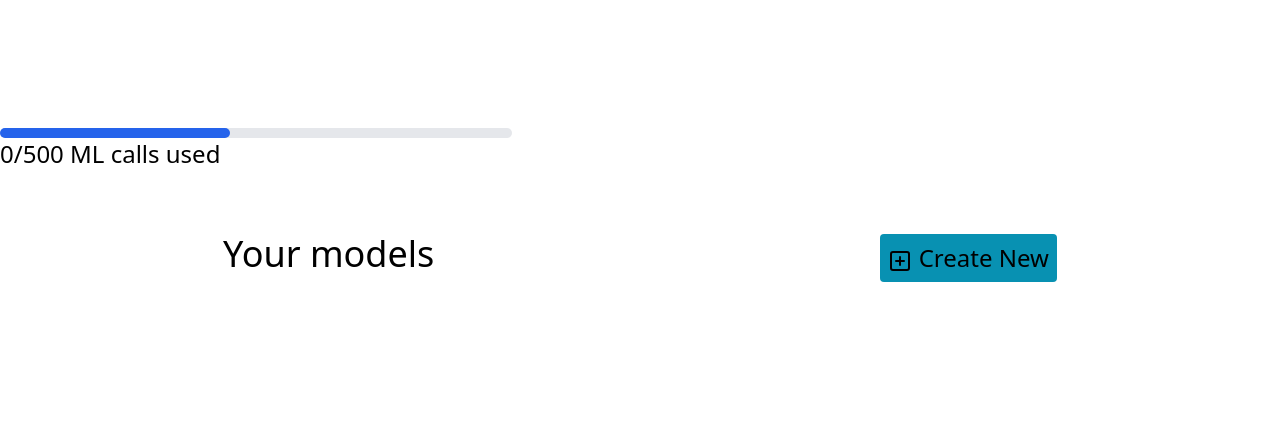
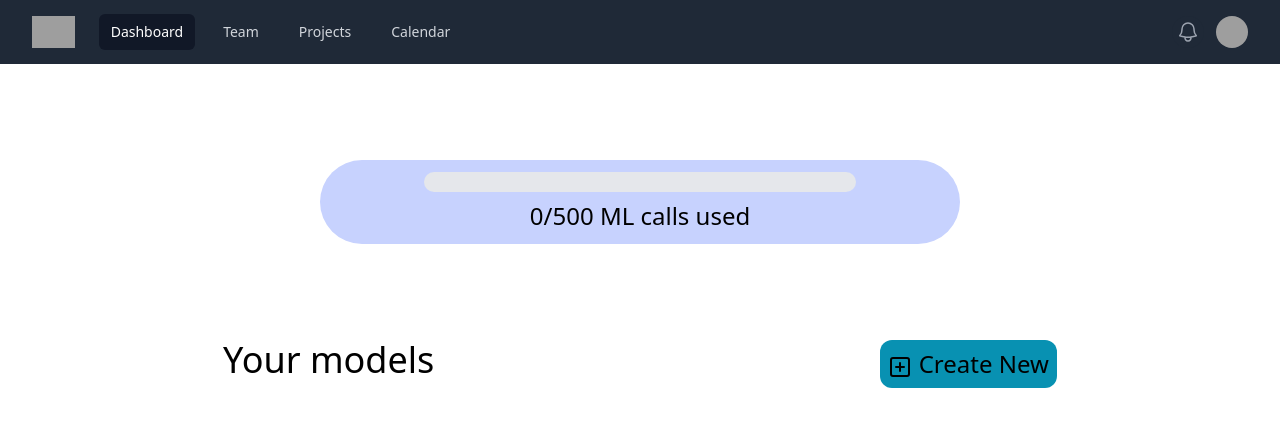
Before and after one commit to adam-php/Swivel-sveltekit, a SvelteKit app: page /dashboard in a window 1280 px wide. Shown: the top 426 px of the page. Built offline with nearby package versions, Linux system fonts and the light colour scheme; grey boxes are pictures that could not be loaded.

Commit message:
add dashboard

```diff
--- /dev/null
+++ b/src/components/common/navbar.svelte
@@ -0,0 +1,91 @@
+<nav class="bg-gray-800">
+  <div class="mx-auto max-w-7xl px-2 sm:px-6 lg:px-8">
+    <div class="relative flex h-16 items-center justify-between">
+      <div class="absolute inset-y-0 left-0 flex items-center sm:hidden">
+        <!-- Mobile menu button-->
+        <button type="button" class="relative inline-flex items-center justify-center rounded-md p-2 text-gray-400 hover:bg-gray-700 hover:text-white focus:outline-none focus:ring-2 focus:ring-inset focus:ring-white" aria-controls="mobile-menu" aria-expanded="false">
+          <span class="absolute -inset-0.5"></span>
+          <span class="sr-only">Open main menu</span>
+          <!--
+            Icon when menu is closed.
+
+            Menu open: "hidden", Menu closed: "block"
+          -->
+          <svg class="block h-6 w-6" fill="none" viewBox="0 0 24 24" stroke-width="1.5" stroke="currentColor" aria-hidden="true" data-slot="icon">
+            <path stroke-linecap="round" stroke-linejoin="round" d="M3.75 6.75h16.5M3.75 12h16.5m-16.5 5.25h16.5" />
+          </svg>
+          <!--
+            Icon when menu is open.
+
+            Menu open: "block", Menu closed: "hidden"
+          -->
+          <svg class="hidden h-6 w-6" fill="none" viewBox="0 0 24 24" stroke-width="1.5" stroke="currentColor" aria-hidden="true" data-slot="icon">
+            <path stroke-linecap="round" stroke-linejoin="round" d="M6 18 18 6M6 6l12 12" />
+          </svg>
+        </button>
+      </div>
+      <div class="flex flex-1 items-center justify-center sm:items-stretch sm:justify-start">
+        <div class="flex flex-shrink-0 items-center">
+          <img class="h-8 w-auto" src="https://tailwindui.com/plus/img/logos/mark.svg?color=indigo&shade=500" alt="Your Company">
+        </div>
+        <div class="hidden sm:ml-6 sm:block">
+          <div class="flex space-x-4">
+            <!-- Current: "bg-gray-900 text-white", Default: "text-gray-300 hover:bg-gray-700 hover:text-white" -->
+            <a href="#" class="rounded-md bg-gray-900 px-3 py-2 text-sm font-medium text-white" aria-current="page">Dashboard</a>
+            <a href="#" class="rounded-md px-3 py-2 text-sm font-medium text-gray-300 hover:bg-gray-700 hover:text-white">Team</a>
+            <a href="#" class="rounded-md px-3 py-2 text-sm font-medium text-gray-300 hover:bg-gray-700 hover:text-white">Projects</a>
+            <a href="#" class="rounded-md px-3 py-2 text-sm font-medium text-gray-300 hover:bg-gray-700 hover:text-white">Calendar</a>
+          </div>
+        </div>
+      </div>
+      <div class="absolute inset-y-0 right-0 flex items-center pr-2 sm:static sm:inset-auto sm:ml-6 sm:pr-0">
+        <button type="button" class="relative rounded-full bg-gray-800 p-1 text-gray-400 hover:text-white focus:outline-none focus:ring-2 focus:ring-white focus:ring-offset-2 focus:ring-offset-gray-800">
+          <span class="absolute -inset-1.5"></span>
+          <span class="sr-only">View notifications</span>
+          <svg class="h-6 w-6" fill="none" viewBox="0 0 24 24" stroke-width="1.5" stroke="currentColor" aria-hidden="true" data-slot="icon">
+            <path stroke-linecap="round" stroke-linejoin="round" d="M14.857 17.082a23.848 23.848 0 0 0 5.454-1.31A8.967 8.967 0 0 1 18 9.75V9A6 6 0 0 0 6 9v.75a8.967 8.967 0 0 1-2.312 6.022c1.733.64 3.56 1.085 5.455 1.31m5.714 0a24.255 24.255 0 0 1-5.714 0m5.714 0a3 3 0 1 1-5.714 0" />
+          </svg>
+        </button>
+
+        <!-- Profile dropdown -->
+        <div class="relative ml-3">
+          <div>
+            <button type="button" class="relative flex rounded-full bg-gray-800 text-sm focus:outline-none focus:ring-2 focus:ring-white focus:ring-offset-2 focus:ring-offset-gray-800" id="user-menu-button" aria-expanded="false" aria-haspopup="true">
+              <span class="absolute -inset-1.5"></span>
+              <span class="sr-only">Open user menu</span>
+              <img class="h-8 w-8 rounded-full" src="https://images.unsplash.com/photo-1472099645785-5658abf4ff4e?ixlib=rb-1.2.1&ixid=eyJhcHBfaWQiOjEyMDd9&auto=format&fit=facearea&facepad=2&w=256&h=256&q=80" alt="">
+            </button>
+          </div>
+
+          <!--
+            Dropdown menu, show/hide based on menu state.
+
+            Entering: "transition ease-out duration-100"
+              From: "transform opacity-0 scale-95"
+              To: "transform opacity-100 scale-100"
+            Leaving: "transition ease-in duration-75"
+              From: "transform opacity-100 scale-100"
+              To: "transform opacity-0 scale-95"
+          -->
+          <!--<div class="absolute right-0 z-10 mt-2 w-48 origin-top-right rounded-md bg-white py-1 shadow-lg ring-1 ring-black ring-opacity-5 focus:outline-none" role="menu" aria-orientation="vertical" aria-labelledby="user-menu-button" tabindex="-1">-->
+            <!-- Active: "bg-gray-100", Not Active: "" -->
+            <!--<a href="#" class="block px-4 py-2 text-sm text-gray-700" role="menuitem" tabindex="-1" id="user-menu-item-0">Your Profile</a>
+            <a href="#" class="block px-4 py-2 text-sm text-gray-700" role="menuitem" tabindex="-1" id="user-menu-item-1">Settings</a>
+            <a href="#" class="block px-4 py-2 text-sm text-gray-700" role="menuitem" tabindex="-1" id="user-menu-item-2">Sign out</a>
+          </div>-->
+        </div>
+      </div>
+    </div>
+  </div>
+
+  <!-- Mobile menu, show/hide based on menu state. -->
+  <!--<div class="sm:hidden" id="mobile-menu">
+    <div class="space-y-1 px-2 pb-3 pt-2">
+
+      <a href="#" class="block rounded-md bg-gray-900 px-3 py-2 text-base font-medium text-white" aria-current="page">Dashboard</a>
+      <a href="#" class="block rounded-md px-3 py-2 text-base font-medium text-gray-300 hover:bg-gray-700 hover:text-white">Team</a>
+      <a href="#" class="block rounded-md px-3 py-2 text-base font-medium text-gray-300 hover:bg-gray-700 hover:text-white">Projects</a>
+      <a href="#" class="block rounded-md px-3 py-2 text-base font-medium text-gray-300 hover:bg-gray-700 hover:text-white">Calendar</a>
+    </div>
+  </div>-->
+</nav>
--- a/src/routes/dashboard/+page.svelte
+++ b/src/routes/dashboard/+page.svelte
@@ -1,23 +1,24 @@
 <script>
   import { SquarePlus  } from 'lucide-svelte';
+  import Navbar from "../../components/common/navbar.svelte"
 </script>
 
 <!-- Progress bar-->
-
-<div class="mt-32 text-2xl">
-<div class="text-center w-screen flex flex-col justify-center content-center">
-<div class="w-[40%] bg-gray-200 rounded-full h-2.5 dark:bg-gray-700">
-  <div class="bg-blue-600 h-2.5 rounded-full w-[45%]"></div>
+<Navbar />
+<div class="mt-24 text-2xl flex flex-col">
+<div class=" bg-indigo-200 w-[50%] text-center flex flex-col justify-center self-center items-center p-3 rounded-full">
+<div class="w-[70%] bg-gray-200 rounded-full h-5 dark:bg-gray-700">
+  <div class="bg-blue-600 h-full rounded-full w-[0%]"></div>
 </div>
 
-<div class="">
-<p class="text-left">0/500 ML calls used</p>
+<div class="mt-2 rounded">
+<p class="text-center">0/500 ML calls used</p>
 </div>
 </div>
-<div class="mt-16">
+<div class="mt-24">
 <div class="flex flex-row justify-around min-w-screen">
 <h1 class="color-white text-4xl">Your models</h1>
-<button class="bg-cyan-600 inline rounded p-2"><SquarePlus class="inline"/> Create New</button>
+<button class="bg-cyan-600 inline rounded-xl p-2"><SquarePlus class="inline"/> Create New</button>
 </div>
 </div>
 </div>
```
